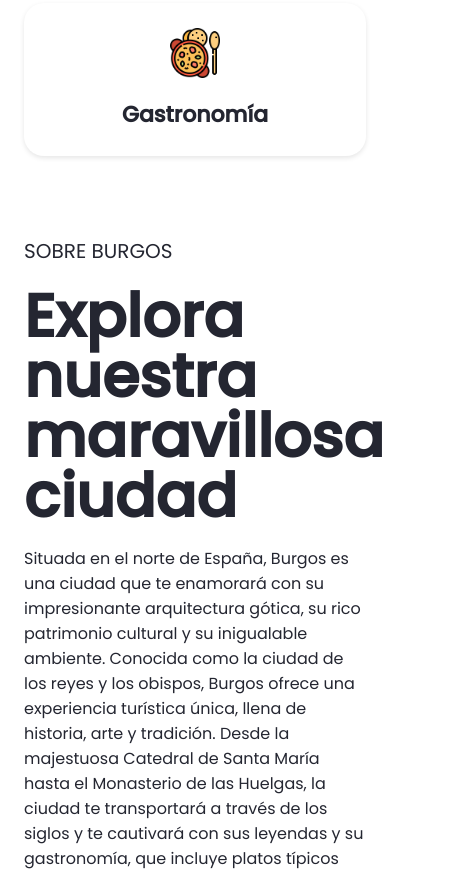
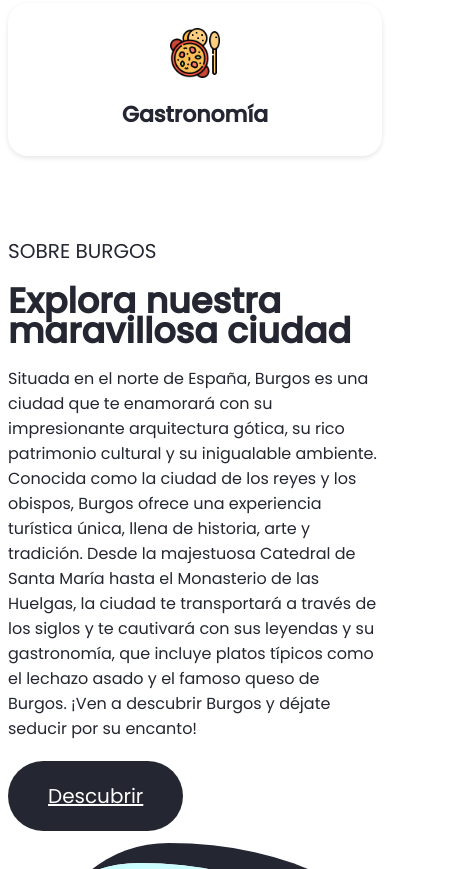
Before and after one commit to albbmg/HerramientasHTMLyCSSI, a website built with Parcel: page src/index.html in a window 390 px wide. Shown: the part 1131-2000 px from the top of the page, 452 px wide, since content can reach past the window. Built offline with nearby package versions, Linux system fonts and the light colour scheme.

Commit message:
Minor style changes

```diff
--- a/src/assets/styles/_variables.css
+++ b/src/assets/styles/_variables.css
@@ -13,11 +13,13 @@
     --secondary-subtitles-font: 20px;
     --text-font: 16px;
 
+    --secondary-titles-font-mobile: 35px;
+
     --titles-weight: bold;
     --text-weight: normal;
 
     --line-height-desktop: 60px;
-    --line-height-mobile: 40px;
+    --line-height-mobile: 50px;
 
     /* Espacios */
     --small-space: 0.5rem;
--- a/src/assets/styles/main.css
+++ b/src/assets/styles/main.css
@@ -399,6 +399,7 @@ footer {
   }
   .info img {
     margin-top: var(--big-space );
+    height: auto;
   }
 
   .inner {
@@ -423,12 +424,16 @@ footer {
 }
 
 @media screen and (max-width: 768px) {
-  body {
+  main {
     padding: 0 var(--small-space );
   }
   h1 {
     font-size: var(--secondary-titles-font );
     line-height: var(--line-height-mobile);
+  }
+  h2 {
+    font-size: var(--secondary-titles-font-mobile);
+    line-height: 30px;
   }
 
   .social-icons {
--- a/src/index.html
+++ b/src/index.html
@@ -47,7 +47,7 @@
             <p class="subtitle" id="discover">Sobre Burgos</p>
             <h2>Explora nuestra maravillosa ciudad</h2>
             <p>Situada en el norte de España, Burgos es una ciudad que te enamorará con su impresionante arquitectura gótica, su rico patrimonio cultural y su inigualable ambiente. Conocida como la ciudad de los reyes y los obispos, Burgos ofrece una experiencia turística única, llena de historia, arte y tradición. Desde la majestuosa Catedral de Santa María hasta el Monasterio de las Huelgas, la ciudad te transportará a través de los siglos y te cautivará con sus leyendas y su gastronomía, que incluye platos típicos como el lechazo asado y el famoso queso de Burgos. ¡Ven a descubrir Burgos y déjate seducir por su encanto!</p>
-            <button><a>Descubrir</a></button>
+            <button><a href="#discover">Descubrir</a></button>
           </div>
           <div class="col-2">
             <img src="./assets/images/catedra.jpg" alt="Imagen de la Catedral de Burgos">
```
Also changed, not shown: dist/index.html, 2 other files.
